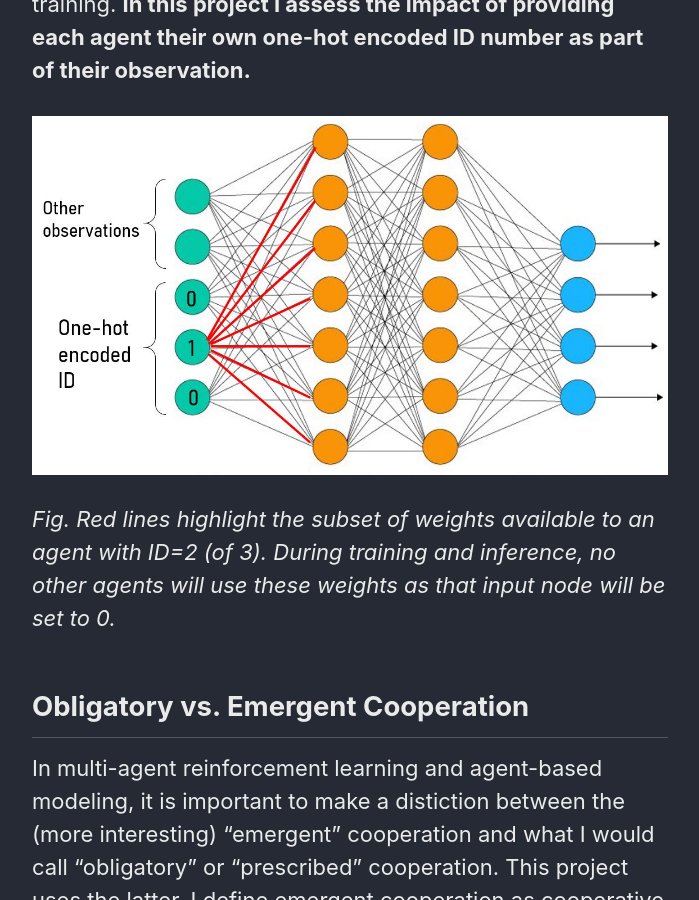
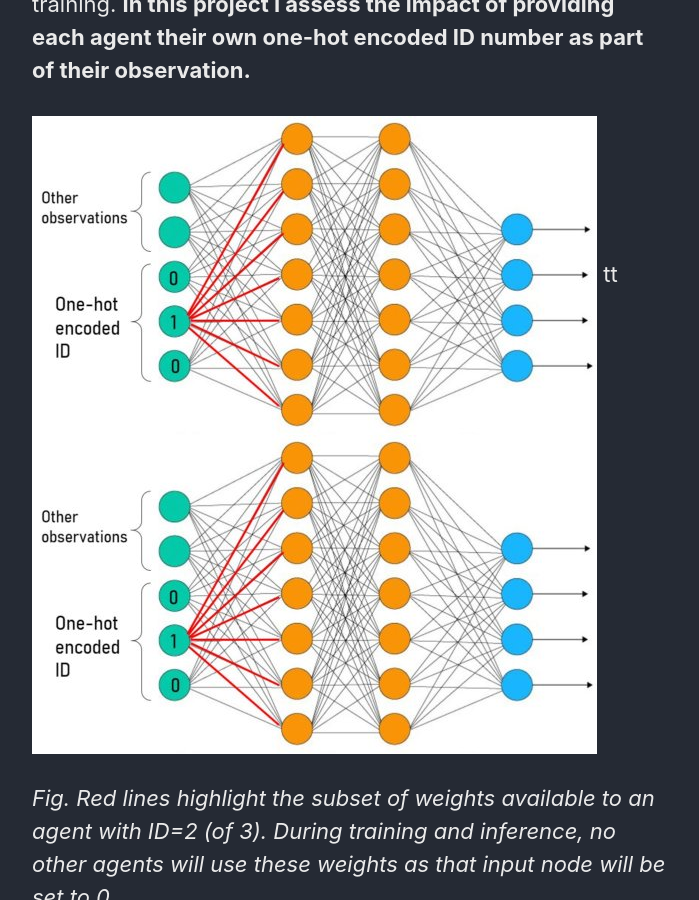
Before and after one commit to M-Lin-DM/M-Lin-DM.github.io, a Jekyll site: the page built from _posts/2020-04-17-Transporters-Project.md, in a window 1280 px wide and 900 px high, scrolled down 2612 px. Shown: the whole window, without its empty margins (290-989 px from the left). Built offline with Jekyll 4.4.1, drawn with Linux system fonts in a browser that asks for light colours; cached includes are drawn as plain includes; nearby versions of some CDN libraries; formulas are drawn with MathJax 3.

Commit message:
draft transporter post

```diff
--- a/_posts/2020-04-17-Transporters-Project.md
+++ b/_posts/2020-04-17-Transporters-Project.md
@@ -31,7 +31,9 @@
      alt="NN diagram showing output of a one-hot vector input"
      width=900/> -->
 
-<img src="{{ site.url }}{{ site.baseurl }}/images/transporters/onehotNN.jpg" alt="">
+<img src="{{ site.url }}{{ site.baseurl }}/images/transporters/onehotNNsmall.jpg" alt="">
+tt
+![](/images/transporters/onehotNNsmall.jpg)
 
 
 *Fig. Red lines highlight the subset of weights available to an agent with ID=2 (of 3). During training and inference, no other agents will use these weights as that input node will be set to 0.*
```
Also changed, not shown: images/transporters/onehotNNsmall.jpg (added).
